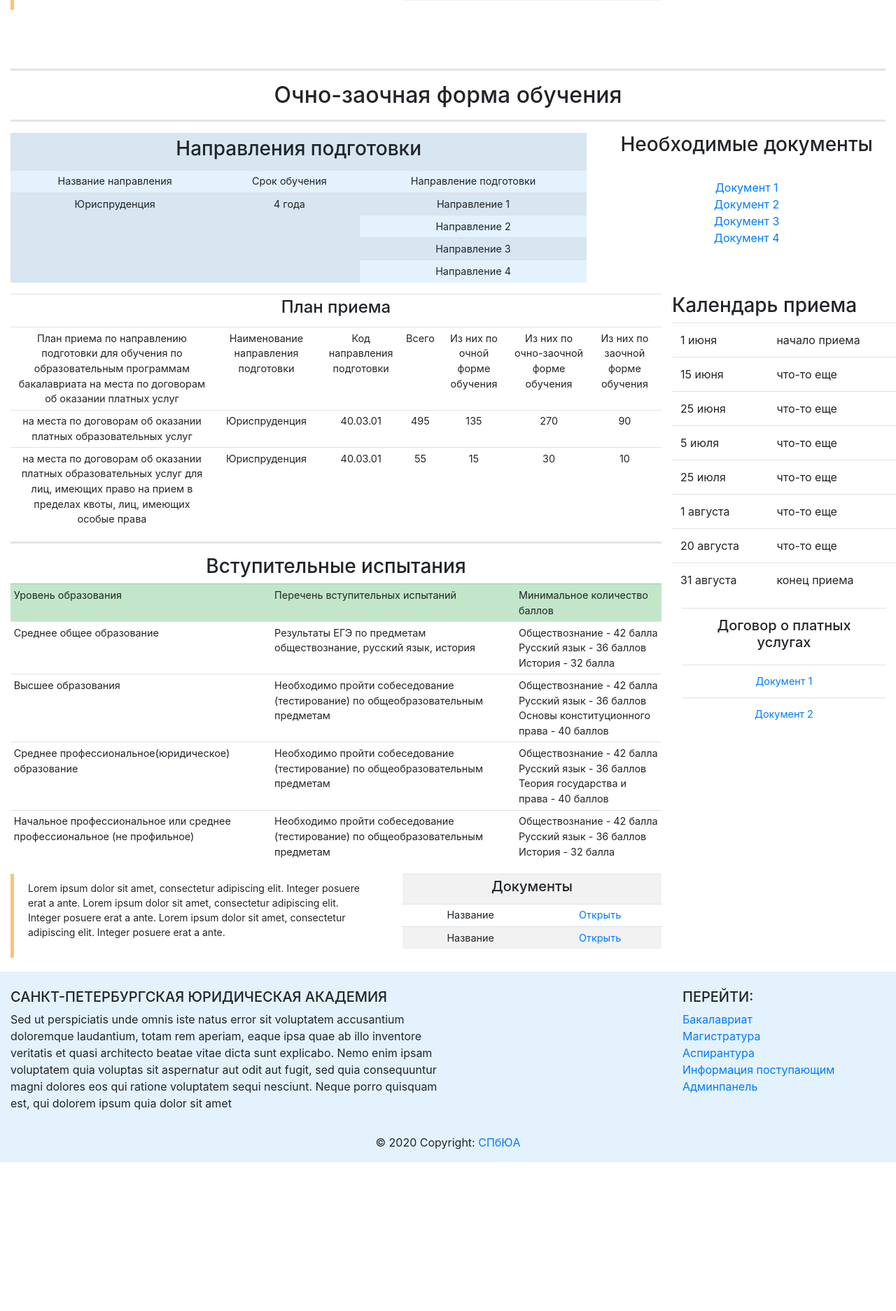
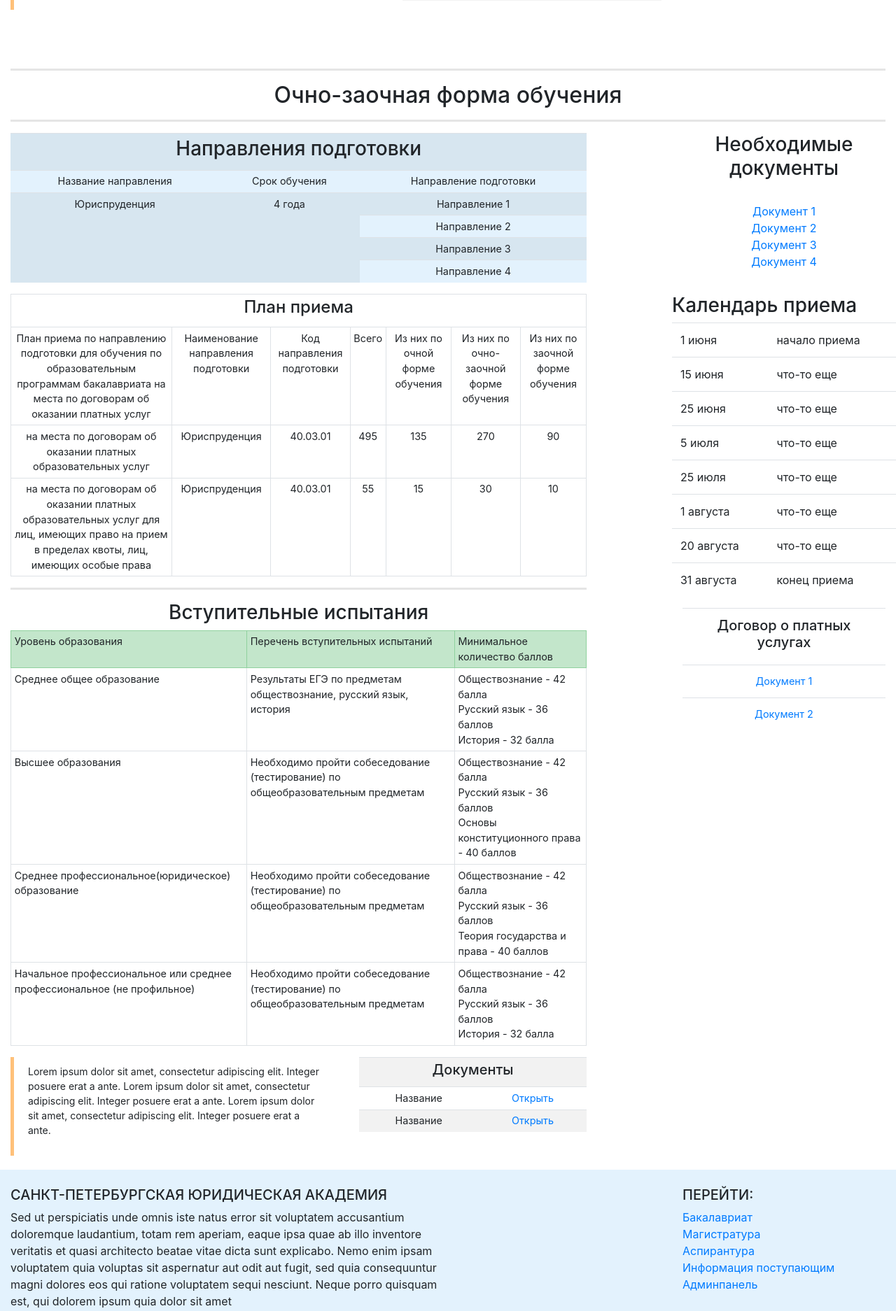
Before and after one commit to Pauuukin/abiturient, a Django app: page /abitur/bak/ in a window 1280 px wide. Shown: the part 3117-4991 px from the top of the page at 70% size. Before the commit the page ends 4778 px from the top, so only its background shows below. Run offline with Django 3.2, Linux system fonts and the light colour scheme; some libraries are stand-ins or nearby versions.

Commit message:
some change

```diff
--- a/myproject/abitur/templates/abitur/bak.html
+++ b/myproject/abitur/templates/abitur/bak.html
@@ -566,11 +566,12 @@
             </tr>
         </table>
     </div>
+    <div class="col-md-1"></div>
     <!--    Необходимые документы    -->
-    <div class="col-md-4" >
-        <h3 align="center"> Необходимые документы</h3>
+    <div class="col-md-3" style=" text-align : center">
+        <h3> Необходимые документы</h3>
         <br>
-        <p align="center"> <a href="" >Документ 1</a> <br>
+        <p> <a href="" >Документ 1</a> <br>
             <a href="" >Документ 2</a> <br>
             <a href="" >Документ 3</a> <br>
             <a href="" >Документ 4</a> <br>
@@ -579,9 +580,9 @@
 </div>
 
 <div class="row">
-    <div class="col-md-9">
+    <div class="col-md-8">
         <!--        План приема         -->
-        <table class="table table-sm" style="font-size: .9em; text-align: center; font-size: .9em" >
+        <table class="table table-sm table-bordered" style="font-size: .9em; text-align: center; font-size: .9em" >
             <tbody>
             <tr>
                 <td colspan="7"> <h4>План приема</h4> </td>
@@ -624,7 +625,7 @@
             <h3>Вступительные испытания</h3>
         </div>
         <!--   Вступительные испытания таблица    -->
-        <table class="table table-sm" style="font-size: .9em">
+        <table class="table table-sm table-bordered" style="font-size: .9em">
             <tr class="table-success">
                 <td>Уровень образования</td>
                 <td>Перечень вступительных испытаний</td>
@@ -697,11 +698,12 @@
         </div>
 
     </div>
+    <div class="col-md-1"></div>
     <!--    Календарь приема        -->
     <div class="col-md-3">
         <div class="row">
             <h3>Календарь приема</h3>
-            <table class="table">
+            <table class="table ">
                 <tr>
                     <td>1 июня</td>
                     <td>начало приема</td>
```
